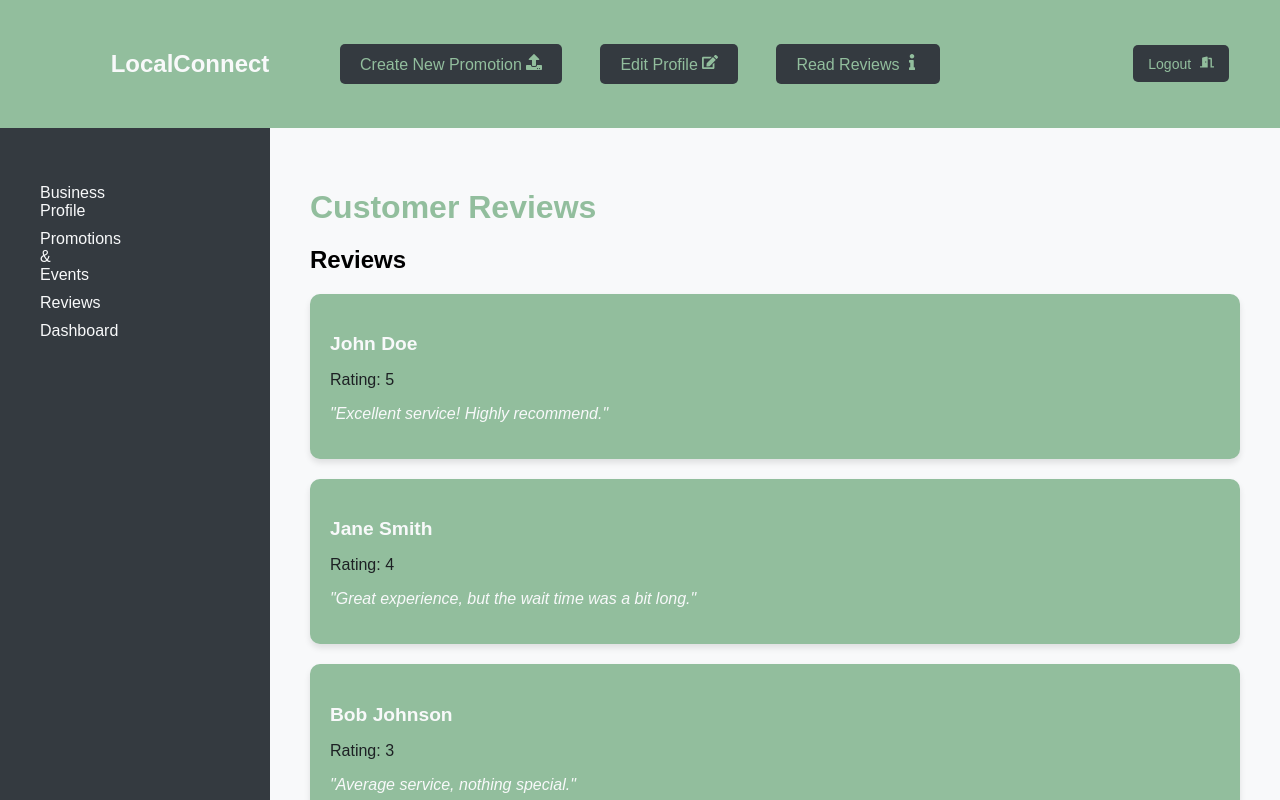
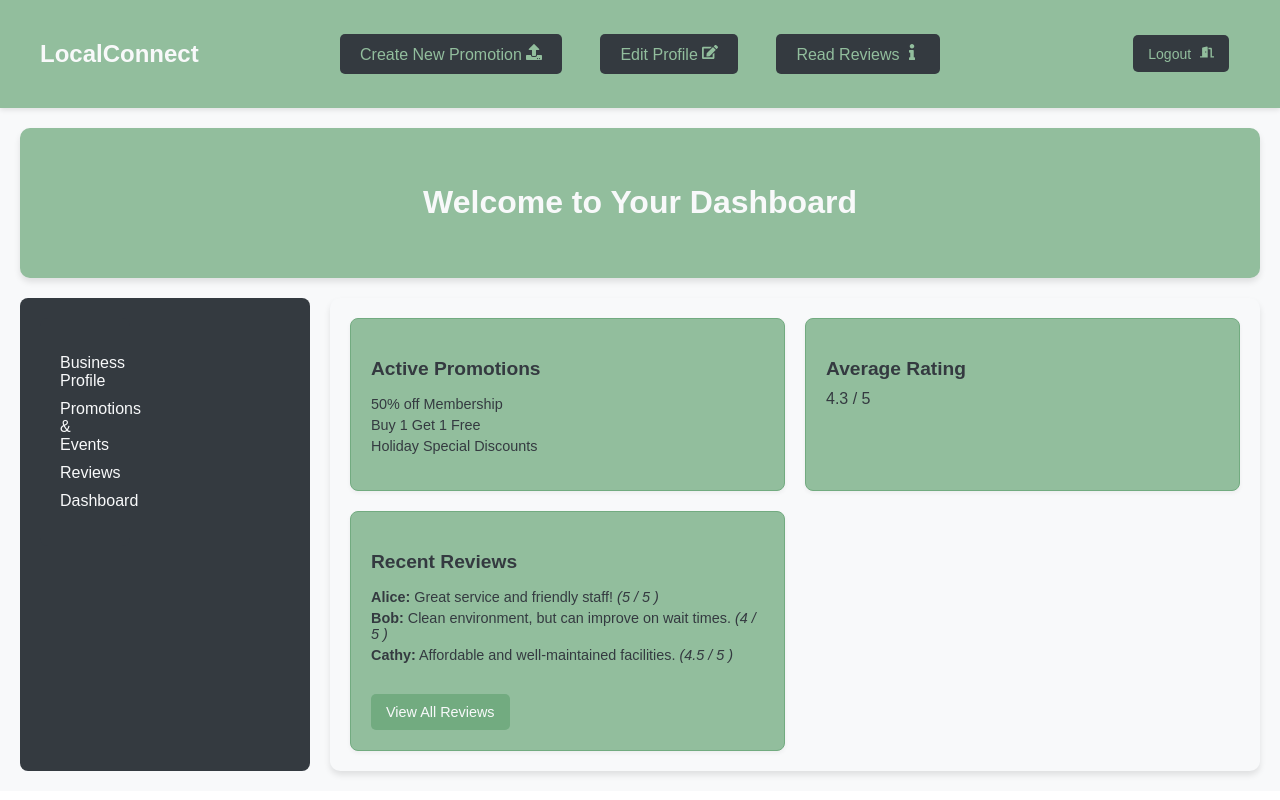
Before and after one commit to juzgit/Business-Discovery, a React (Create React App) app in the folder business-discovery/: page / in a window 1280 px wide. Shown: the top 800 px of the page. Built offline with nearby package versions, Linux system fonts and the light colour scheme.

Commit message:
Updated BusinessHomePage and styled it.

```diff
--- a/business-discovery/src/App.js
+++ b/business-discovery/src/App.js
@@ -6,18 +6,18 @@ import { BrowserRouter as Router, Route, Routes } from "react-router-dom";
 //import UserDiscoverBusiness from "./userPages/DiscoverBusinessPage";
 //import CategoriesPage from "./userPages/CategoriesPage";
 //import UserProfile from "./userPages/UserProfilePage";
-//import BusinessUserHP from "./BusinessPages/BusinessUserHP";
+import BusinessUserHP from "./BusinessPages/BusinessUserHP";
 
 //import BusinessProfile from "./BusinessPages/BusinessProfile";
 //import BusinessPromotions from "./BusinessPages/PromotionsPage";
-import BusinessReviews from "./BusinessPages/ReviewsPage";
+//import BusinessReviews from "./BusinessPages/ReviewsPage";
 
 function App() {
   return (
     <div className="App">
         <Router>
             <Routes>
-            <Route path="/" element={<BusinessReviews />} />
+            <Route path="/" element={<BusinessUserHP   />} />
             </Routes>
         </Router>
     </div>
--- a/business-discovery/src/BusinessPages/BusinessUserHP.js
+++ b/business-discovery/src/BusinessPages/BusinessUserHP.js
@@ -4,19 +4,32 @@ import BusinessHeader from "./BusinessHeader";
 import BusinessSidebar from "./BusinessSideBarComponent";
 
 const BusinessUserHP = () => {
+
+    const mockAverageRating = 4.3;
+    const mockPromotions = ["50% off Membership", "Buy 1 Get 1 Free", "Holiday Special Discounts"];
+    const mockReviews = [
+        { user: "Alice", review: "Great service and friendly staff!", rating: 5 },
+        { user: "Bob", review: "Clean environment, but can improve on wait times.", rating: 4 },
+        { user: "Cathy", review: "Affordable and well-maintained facilities.", rating: 4.5 },
+    ]
+
     return(
         <div className="business-home">
 
-            {/**Business Header goes here */}
+            <div className="business-header">
+                <BusinessHeader />
+            </div>
 
-            <BusinessHeader />
-
+            <div className="dashboard-container">
+                <div className="heading-container">
+                    <h1 className="dashboard-heading">Welcome to Your Dashboard</h1>
+                </div>
 
                 <div className="dashboard">
 
+                    <div className="sidebar">
                         <BusinessSidebar/>
-
-                <h1 className="user-dashboard">Welcome to Your Dashboard</h1>
+                    </div>
 
                     <div className="main-content">
 
@@ -24,17 +37,29 @@ const BusinessUserHP = () => {
                             <div className="metric">
                                 <h3 className="promotions-heading">Active Promotions</h3>
                                 {/**Display active promotions here */}
+                                <ul>
+                                    {mockPromotions.map((promotion, index) => (
+                                        <li key={index}>{promotion}</li>
+                                    ))}
+                                </ul>
                             </div>
 
                             <div className="metric">
                                 <h3 className="rating-heading">Average Rating</h3>
-                            <p>{/**Display average rating over here */}</p>
+                                <p>{mockAverageRating} / 5</p>
                             </div>
 
                             <div className="metric">
                                 <h3 className="recent-rev-heading">Recent Reviews</h3>
-                            <p>{/**Display a few reviews, maybe 3 reviews */} Reviews</p>
-                            {/**Add a button that takes you to the reviews page  */}
+                                <ul>
+                                    {mockReviews.map((review, index) => (
+                                        <li key={index}>
+                                            <strong>{review.user}:</strong> {review.review} <em>({review.rating} / 5 )</em>
+                                        </li>
+                                    ))}
+                                </ul>
+                                <button className="reviews-button">View All Reviews</button>
+                            </div>
                         </div>
                     </div>
                 </div>
--- a/business-discovery/src/businessPageStyling/BusinessHomePage.scss
+++ b/business-discovery/src/businessPageStyling/BusinessHomePage.scss
@@ -2,57 +2,116 @@ $primaryColor1: #92be9d;
 $neutralColor1: #F8F9FA;
 $neutralColor2: #343A40;
 
-.business-home{
+.business-home {
+  display: flex;
+  flex-direction: column;
   background-color: $neutralColor1;
-    color: $neutralColor2;
   font-family: Arial, sans-serif;
 
-
-    .dashboard{
-        display: flex;
-
-        .user-dashboard{
-            font-size: 32px;
-            margin-bottom: 20px;
-            text-align: center;
+  .business-header {
+    background-color: $primaryColor1;
+    color: $neutralColor1;
+    padding: 10px 20px;
+    box-shadow: 0px 2px 5px rgba(0, 0, 0, 0.1);
   }
 
-        .main-content{
-            width: 80%;
+  .dashboard-container {
+    margin: 20px;
+    display: flex;
+    flex-direction: column;
+
+    .heading-container {
       display: flex;
       justify-content: center;
       align-items: center;
-            height: 100vh;
+      height: 150px; // Adjust for desired height
+      background-color: $primaryColor1;
+      color: $neutralColor1;
+      border-radius: 10px;
+      box-shadow: 0 4px 6px rgba(0, 0, 0, 0.1);
+      margin-bottom: 20px;
 
-            .user-dashboard{
-                font-size: 32px;
-                margin-bottom: 20px;
-                text-align: center;
+      .user-dashboard {
+        font-size: 2.5rem;
+        font-weight: bold;
+      }
     }
 
-            .metrics{
+    .dashboard {
       display: flex;
-                flex-direction: column;
-                gap: 15px;
-                width: 85%;
 
-                .metric{
-                    width: 30%;
-                    background-color: lighten($primaryColor1, 20%);
-                    padding: 15px;
+      .sidebar {
+        flex: 0 0 250px;
+        background-color: $neutralColor2;
+        color: $neutralColor1;
+        padding: 20px;
+        height: auto;
+        border-radius: 8px;
+      }
+
+      .main-content {
+        flex: 1;
+        padding: 20px;
+        margin-left: 20px;
+        background-color: $neutralColor1;
         border-radius: 10px;
-                    text-align: center;
+        box-shadow: 0 4px 6px rgba(0, 0, 0, 0.1);
 
-                    h3{
-                        font-size: 18px;
+        .metrics {
+          display: grid;
+          grid-template-columns: repeat(auto-fit, minmax(300px, 1fr));
+          gap: 20px;
+
+          .metric {
+            background-color: $primaryColor1;
+            border: 1px solid darken($primaryColor1, 10%);
+            border-radius: 8px;
+            padding: 20px;
+            color: $neutralColor2;
+            box-shadow: 0 2px 4px rgba(0, 0, 0, 0.05);
+
+            &:hover {
+              transform: translateY(-5px);
+              box-shadow: 0 4px 10px rgba(0, 0, 0, 0.1);
+            }
+
+            h3 {
+              font-size: 1.2rem;
               margin-bottom: 10px;
             }
 
-                    p{
-                        font-size: 14px;
+            ul {
+              list-style: none;
+              padding: 0;
+
+              li {
+                font-size: 0.9rem;
+                margin: 5px 0;
+              }
+            }
+
+            p {
+              font-size: 1rem;
+              margin-top: 10px;
+            }
+
+            .reviews-button {
+              margin-top: 15px;
+              padding: 10px 15px;
+              background-color: darken($primaryColor1, 10%);
+              color: $neutralColor1;
+              border: none;
+              border-radius: 5px;
+              cursor: pointer;
+              font-size: 0.9rem;
+
+              &:hover {
+                background-color: lighten($primaryColor1, 5%);
               }
             }
           }
         }
       }
     }
+  }
+}
```
Lines whose indentation alone changed are shown as unchanged.
